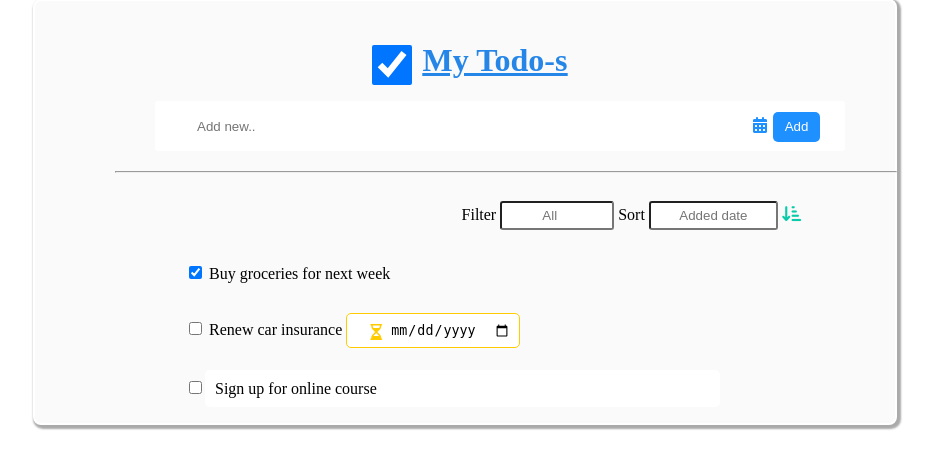
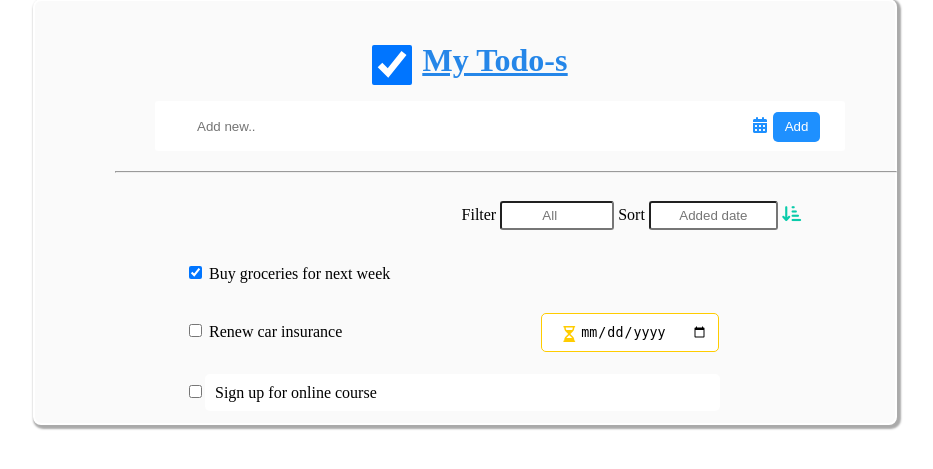
Before and after one commit to humphreyokoth/todo-assignement, a PHP site: page /todo.html in a window 1280 px wide. Shown: the part 101-570 px from the top of the page, without its empty margins (175-1108 px from the left). Run offline with PHP 8.4, Linux system fonts and the light colour scheme; some libraries are stand-ins or nearby versions.

Commit message:
Feat: Input-icon responsiveness

```diff
--- a/style.css
+++ b/style.css
@@ -131,44 +131,40 @@ ul {
 .list-2 ul li {
   display: inline-block;
 }
-#fa-regular {
-  margin-left: 239px;
-  color: #ffcc00;
-  border: #ffffff;
 
-    position: absolute;
 
-}
-/* icon start */
 
+/* ICON -INPUT DESIGN START */
 
 .input-icons i {
   position: absolute;
-  margin-left: 13px;
+  margin-left: 204px;
   color: #ffcc00;
   border: #ffffff;
   position: absolute;
-  padding: 11px;
+  padding: 13px;
 }
+
 input.date {
-  padding: 8px;
+  padding: 10px;
   align-items: center;
-  /* display: inline-flex; */
+
   font-family: monospace;
-  padding-inline-start: 43px;
+  padding-inline-start: -28px;
+  padding-inline-start: 38px;
   cursor: default;
-  overflow: hidden;
+
   border: 1px solid #ffcc00;
   border-radius: 5px;
+  width: 128px;
   padding: -2px;
+  width: -31px;
+  margin-left: 195px;
 }
 
-/* .input-field {
-  width: 100%;
-  padding: 10px;
-  text-align: center;
-} */
-/*  icon end */
+/* ICON -INPUT DESIGN END */
+
+
 /* LABELS */
 .label-4 {
   background-color: #ffffff;
```
